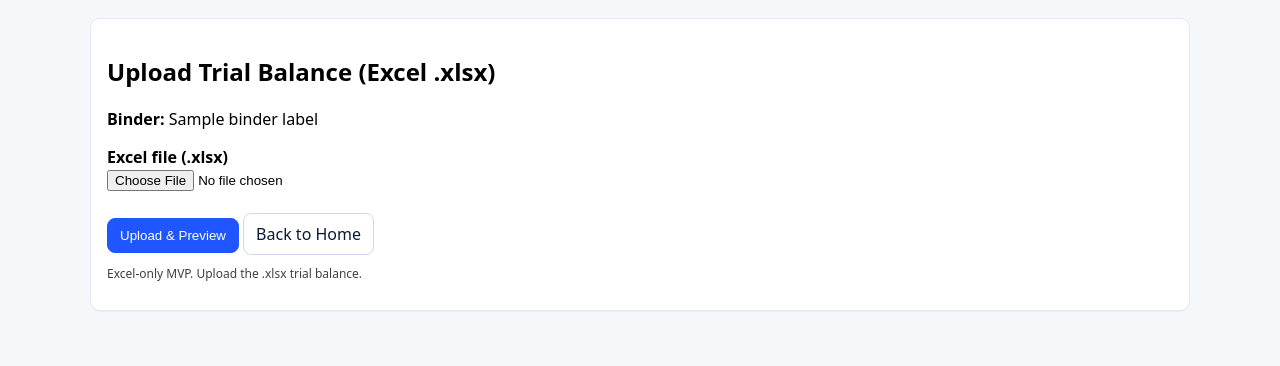
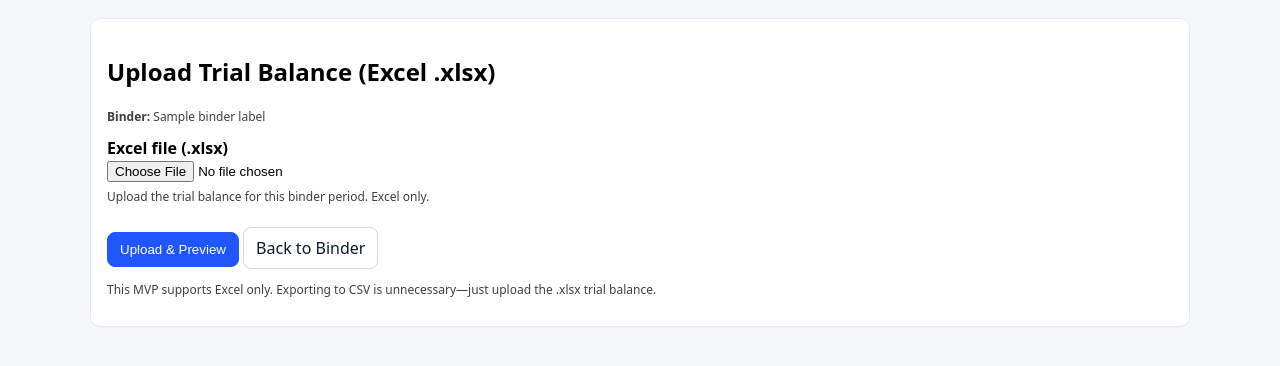
Before and after one commit to stervort/gov-financials, a FastAPI app: template api/app/templates/upload.html in a window 1280 px wide. Shown: the part 50-416 px from the top of the page. Run offline with FastAPI, Linux system fonts and the light colour scheme; the template is opened without the code that fills it: most values are stand-ins (such as "Sample title", 1, 10 or a date in 2020); parts of the project's set-up code (start-up, migrations or seed data) failed here and were passed over.

Commit message:
Update upload.html

```diff
--- a/api/app/templates/upload.html
+++ b/api/app/templates/upload.html
@@ -1,3 +1,4 @@
+{# api/app/templates/upload.html #}
 {% extends "base.html" %}
 
 {% block content %}
@@ -5,13 +6,17 @@
   <h2>Upload Trial Balance (Excel .xlsx)</h2>
 
   {% if message %}
-    <div class="warn">{{ message }}</div>
-    <br/>
+    <div class="err" style="margin-bottom:12px;">
+      {{ message }}
+    </div>
   {% endif %}
 
-  <p><b>Binder:</b> {{ binder_label }}</p>
+  <p class="muted" style="margin-top:0;">
+    <b>Binder:</b> {{ binder_label or "—" }}
+  </p>
 
   <form action="/tb/upload" method="post" enctype="multipart/form-data">
+    {# binder-scoped TB upload #}
     <input type="hidden" name="binder_id" value="{{ binder_id }}">
 
     <div class="row">
@@ -23,16 +28,20 @@
           accept=".xlsx,application/vnd.openxmlformats-officedocument.spreadsheetml.sheet"
           required
         >
+        <div class="muted" style="margin-top:6px;">
+          Upload the trial balance for this binder period. Excel only.
+        </div>
       </div>
     </div>
 
     <br>
+
     <button class="btn btn-primary" type="submit">Upload & Preview</button>
-    <a class="btn" href="/">Back to Home</a>
+    <a class="btn" href="/binder/{{ binder_id }}/dashboard">Back to Binder</a>
   </form>
 
-  <p class="muted" style="margin-top:10px;">
-    Excel-only MVP. Upload the .xlsx trial balance.
+  <p class="muted" style="margin-top:12px;">
+    This MVP supports Excel only. Exporting to CSV is unnecessary—just upload the .xlsx trial balance.
   </p>
 </div>
 {% endblock %}
```
